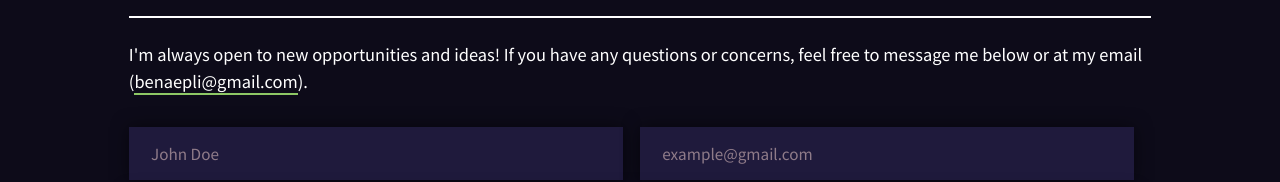
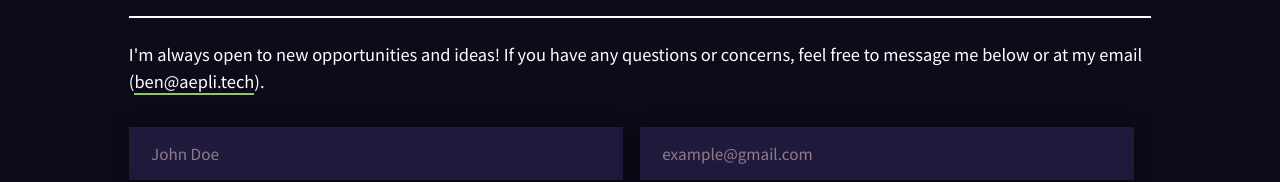
Before and after one commit to baepli-jhcs/dev-portfolio, a React (Create React App) app: page /contact in a window 1280 px wide. Shown: the part 251-433 px from the top of the page. Built offline with nearby package versions, Linux system fonts and the light colour scheme.

Commit message:
Replace email address

```diff
--- a/src/Contact/index.tsx
+++ b/src/Contact/index.tsx
@@ -71,10 +71,10 @@ export default function Contact() {
             questions or concerns, feel free to message me below or at my email
             (
             <a
-              href="mailto:benaepli@gmail.com"
+              href="mailto:ben@aepli.tech"
               className={ContactCSS["email-link"]}
             >
-              benaepli@gmail.com
+              ben@aepli.tech
             </a>
             ).
           </p>
```
